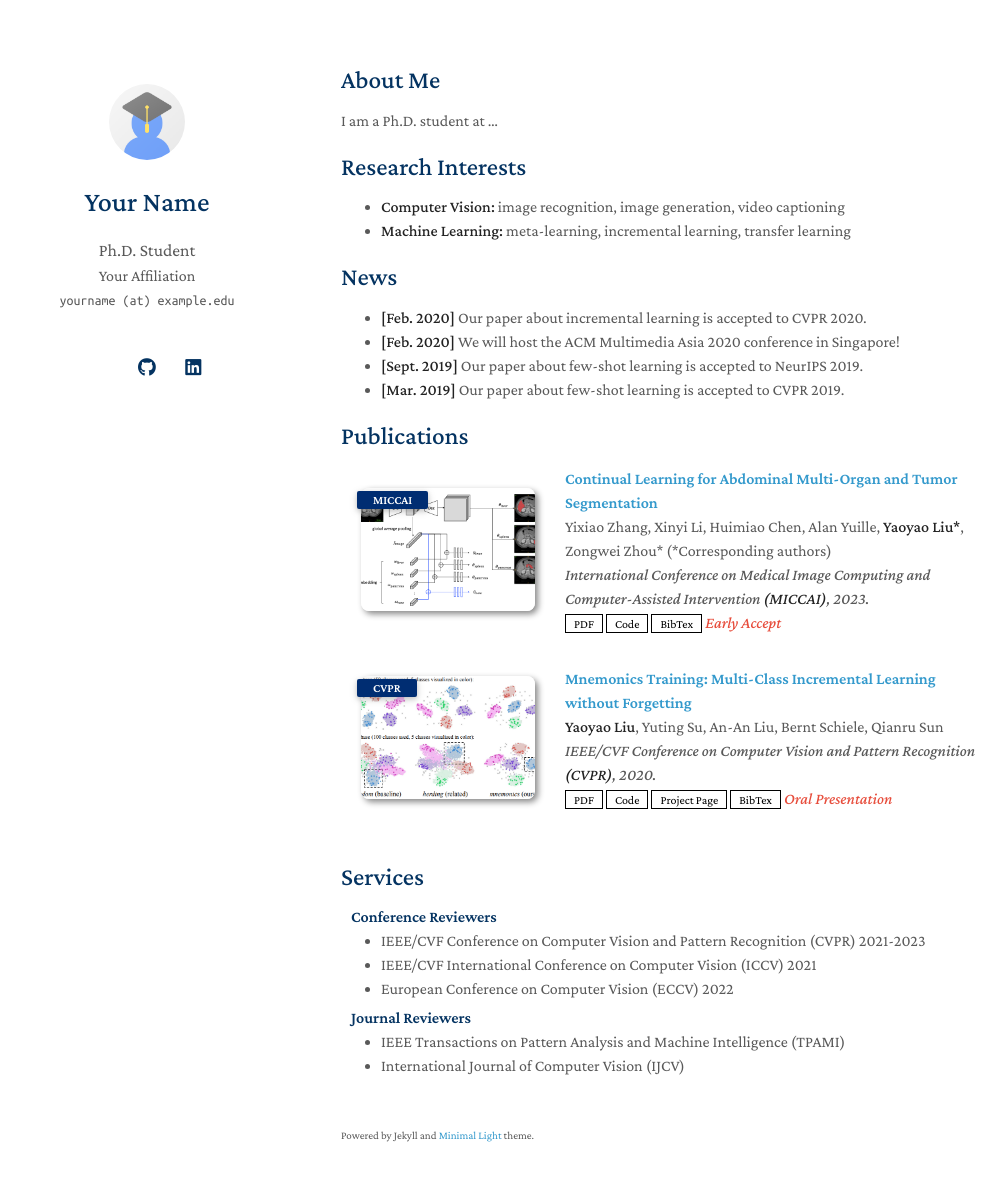
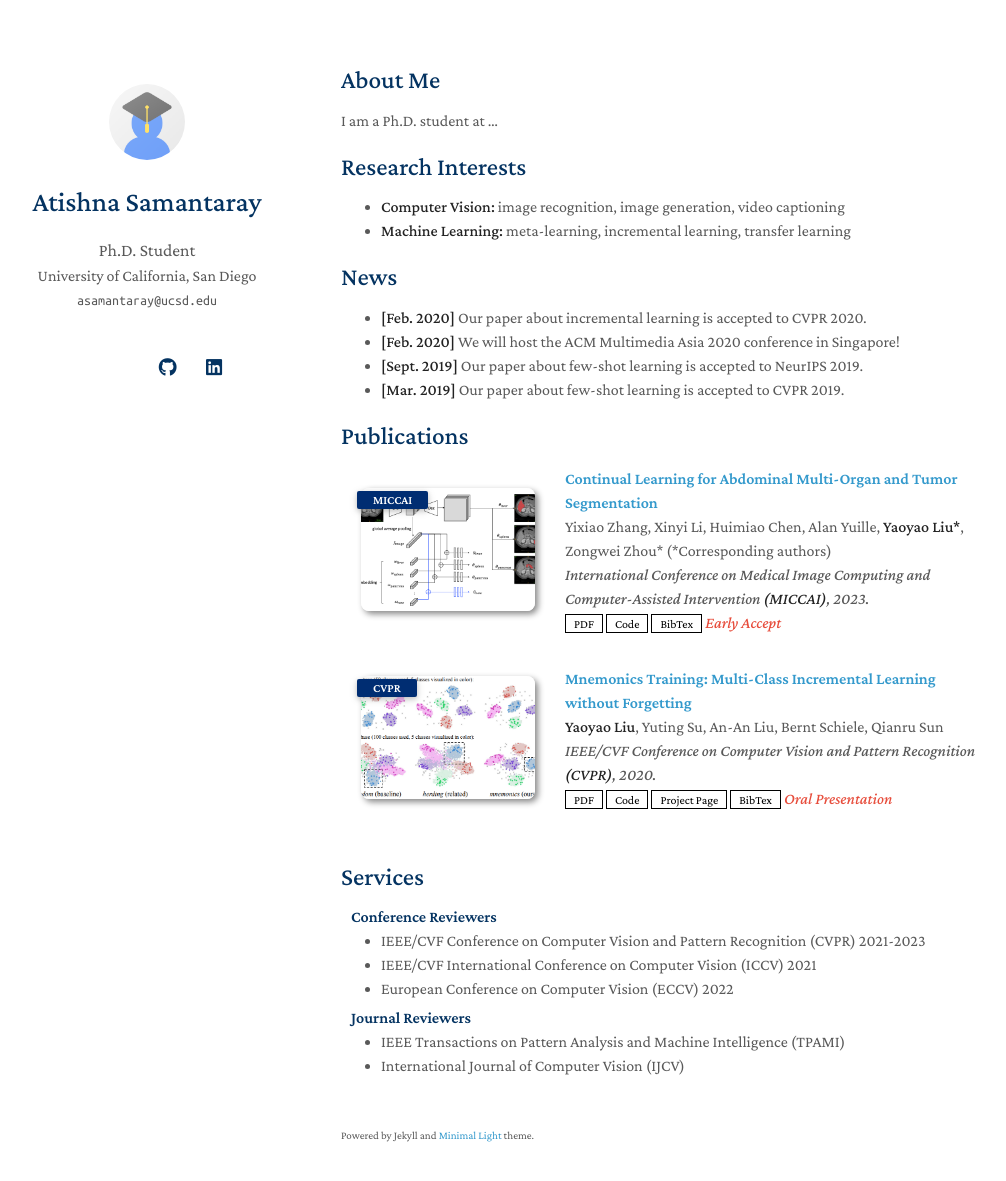
Before and after one commit to Enable72/website, a Jekyll site: the page built from index.md, in a window 1280 px wide and 1216 px high. Shown: the top 1181 px of the window, without its empty margins (129-1135 px from the left). Built offline with Jekyll 4.4.1, drawn with Linux system fonts in a browser that asks for light colours; a style sheet for code colours, icons or effects is not loaded; our own code applies the rules of GitHub Pages for plain Markdown files.

Commit message:
Update _config.yml

```diff
--- a/_config.yml
+++ b/_config.yml
@@ -1,8 +1,8 @@
 # Basic Information
-title: Your Name
+title: Atishna Samantaray
 position: Ph.D. Student
-affiliation: Your Affiliation
-email: yourname (at) example.edu
+affiliation: University of California, San Diego
+email: asamantaray@ucsd.edu
 
 # Search Engine Optimization (SEO)
 # The following information is used to improve the website traffic from search engines, e.g., Google.
@@ -16,7 +16,7 @@ google_scholar: https://scholar.google.com/
 cv_link: assets/files/curriculum_vitae.pdf
 github_link: https://github.com/
 linkedin: https://www.linkedin.com/
-twitter: https://twitter.com/
+
 
 # Images (e.g., your profile picture and your website's favicon)
 # "favicon" and "favicon_dark" are used for the light and dark modes, respectively.
```
